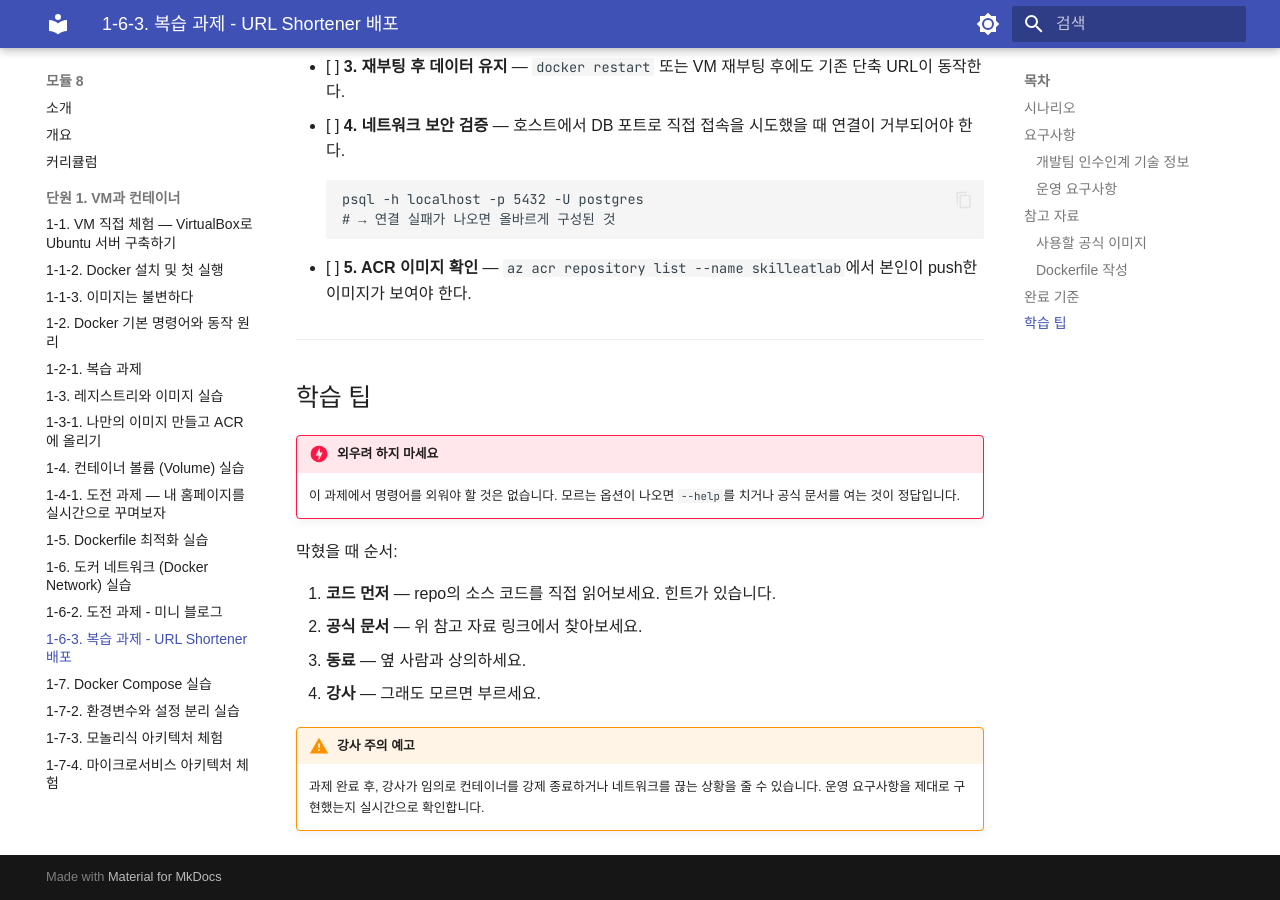
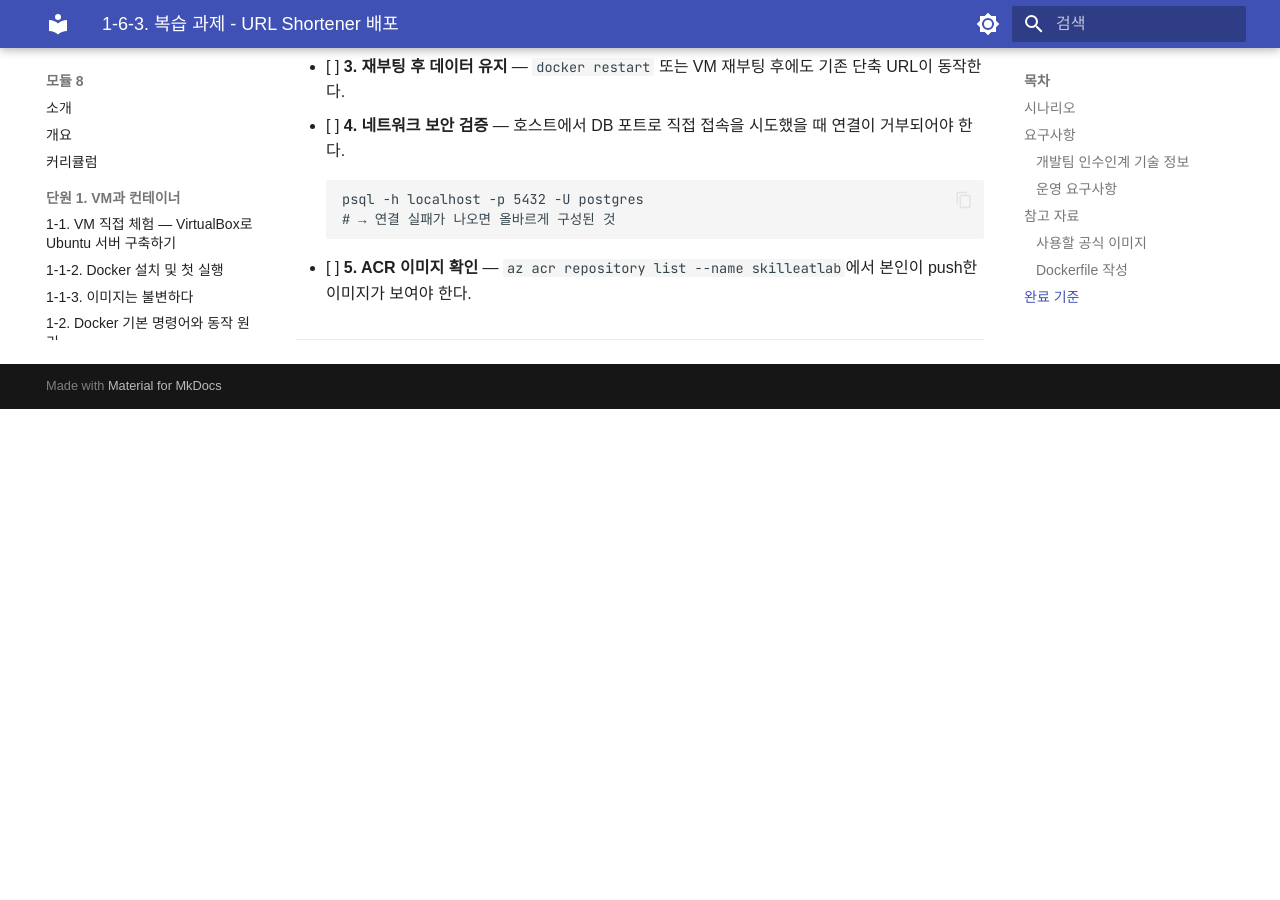
Before and after one commit to skilleat-labs/docker-k8s-labs, an MkDocs documentation site: the page built from docs/modules/module8/1-6-3.md, in a window 1280 px wide and 900 px high, scrolled down 2512 px. Built offline with MkDocs 1.6.1 and Material for MkDocs 9.7.7, drawn with Linux system fonts in a browser that asks for light colours; some web fonts are replaced; after the commit the page ends 2921 px from its top, so only the background shows below that.

Commit message:
docs: 모듈8 1-6-3 학습 팁 섹션 제거
Co-Authored-By: Claude Sonnet 4.6 <noreply@anthropic.com>

```diff
--- a/docs/modules/module8/1-6-3.md
+++ b/docs/modules/module8/1-6-3.md
@@ -97,20 +97,3 @@ Docker Hub 페이지에서 다음 섹션을 찾아보세요:
 - [ ] **5. ACR 이미지 확인** — `az acr repository list --name skilleatlab`에서 본인이 push한 이미지가 보여야 한다.
 
 ---
-
-## 학습 팁
-
-!!! danger "외우려 하지 마세요"
-    이 과제에서 명령어를 외워야 할 것은 없습니다.
-    모르는 옵션이 나오면 `--help`를 치거나 공식 문서를 여는 것이 정답입니다.
-
-막혔을 때 순서:
-
-1. **코드 먼저** — repo의 소스 코드를 직접 읽어보세요. 힌트가 있습니다.
-2. **공식 문서** — 위 참고 자료 링크에서 찾아보세요.
-3. **동료** — 옆 사람과 상의하세요.
-4. **강사** — 그래도 모르면 부르세요.
-
-!!! warning "강사 주의 예고"
-    과제 완료 후, 강사가 임의로 컨테이너를 강제 종료하거나 네트워크를 끊는 상황을 줄 수 있습니다.
-    운영 요구사항을 제대로 구현했는지 실시간으로 확인합니다.
```
